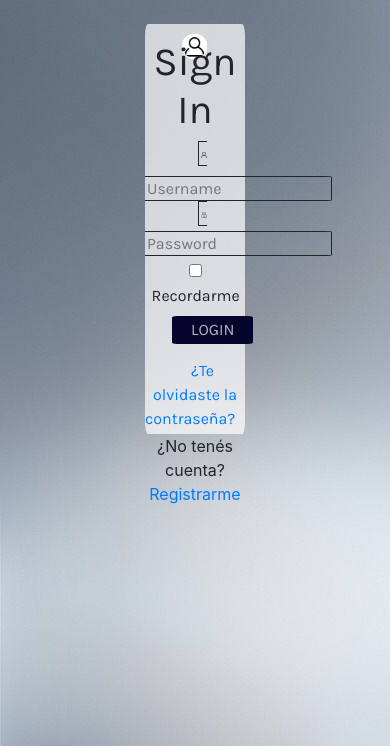
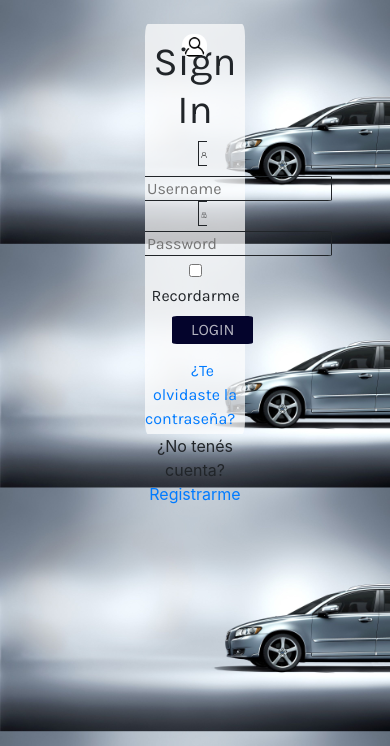
Before and after one commit to meligomez/ECommerce-DH, a PHP site: page /html/login.html in a window 390 px wide. Shown: the top 746 px of the page. Run offline with PHP 8.4, Linux system fonts and the light colour scheme.

Commit message:
Login, falta responsive

```diff
--- a/css/styles.css
+++ b/css/styles.css
@@ -157,6 +157,7 @@ font-size: 25px;
  }
 #bodyLogin{
     background-image: url('../img/back.jpg');
+    background-size: 100%;
 }
 .forgotPsw{
   padding-top: 15%;
```
